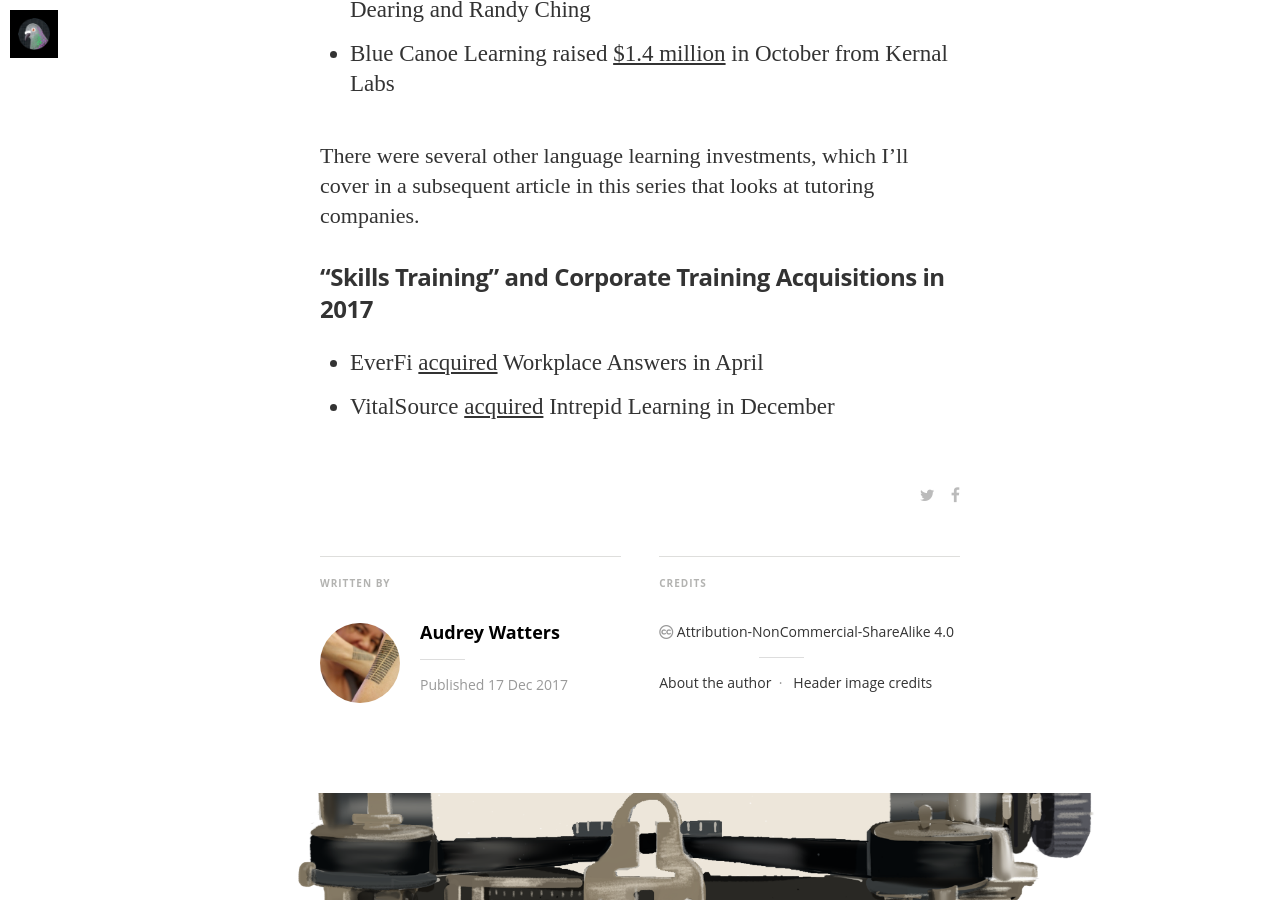
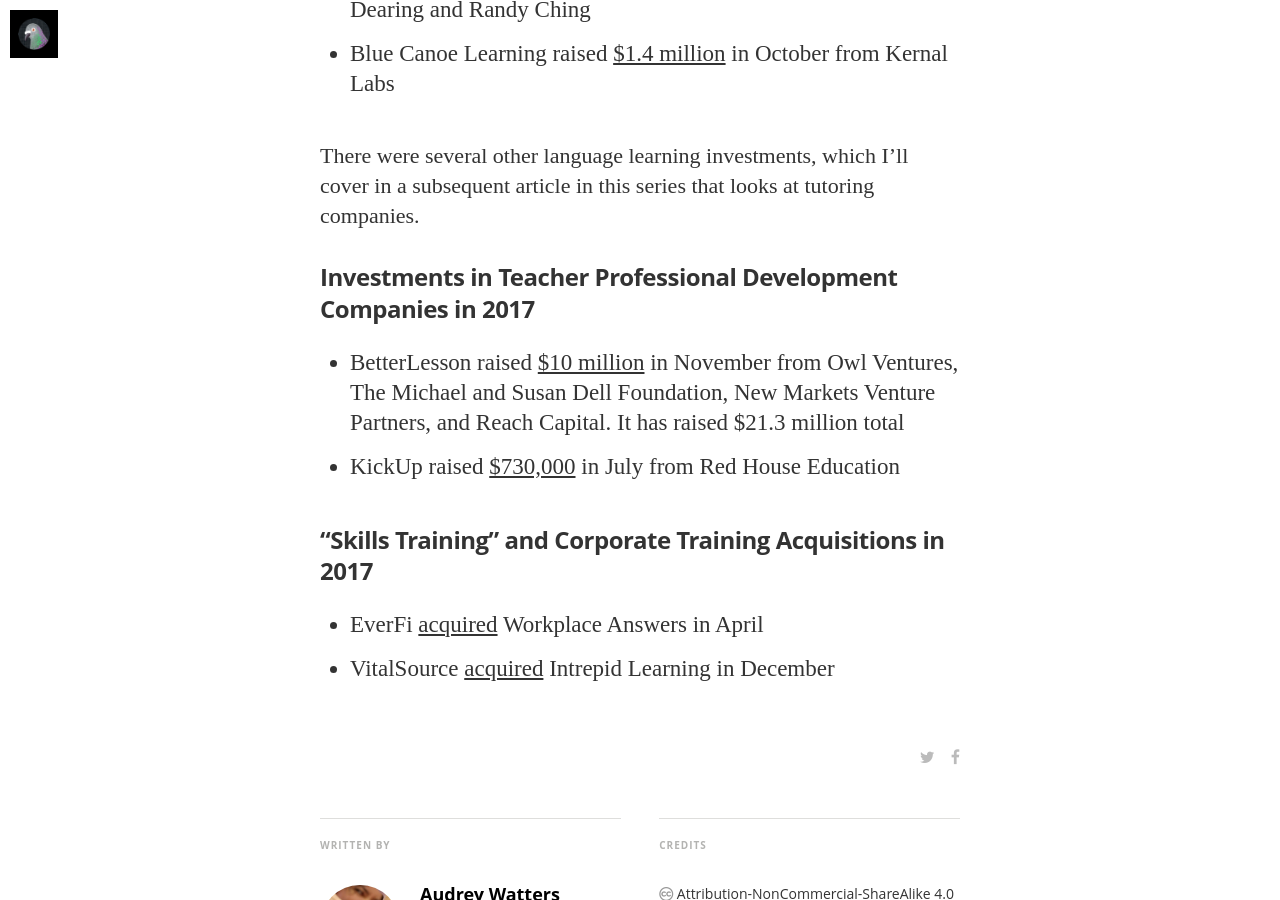
Before and after one commit to HackEducation/funding, a Jekyll site: the page built from _posts/2017-12-17-who-funds-non-code-skiills.html, in a window 1280 px wide and 900 px high, scrolled down 3005 px. Built offline with Jekyll 4.4.1, drawn with Linux system fonts in a browser that asks for light colours; nearby versions of some CDN libraries; some web fonts are replaced.

Commit message:
edit and new article

```diff
--- a/_posts/2017-12-17-who-funds-non-code-skiills.html
+++ b/_posts/2017-12-17-who-funds-non-code-skiills.html
@@ -39,6 +39,12 @@
 
 <p>There were several other language learning investments, which I&#8217;ll cover in a subsequent article in this series that looks at tutoring companies.</p>
 
+<h3>Investments in Teacher Professional Development Companies in 2017</h3>
+<br>
+<ul>
+	<li>BetterLesson raised <a href="https://www.edsurge.com/news/2017-11-28-virtual-coaching-platform-betterlesson-raises-10m-funding-round">$10 million</a> in November from Owl Ventures, The Michael and Susan Dell Foundation, New Markets Venture Partners, and Reach Capital. It has raised $21.3 million total</li>
+	<li>KickUp raised <a href="https://www.edsurge.com/news/2017-07-18-kickup-raises-730k-to-make-teacher-professional-development-more-effective">$730,000</a> in July from Red House Education</li>
+</ul>
 <h3>&#8220;Skills Training&#8221; and Corporate Training Acquisitions in 2017</h3>
 <br />
 <ul>
```
Also changed, not shown: _posts/2017-12-17-who-funds-hiring.html (added, +35 -0 lines).
